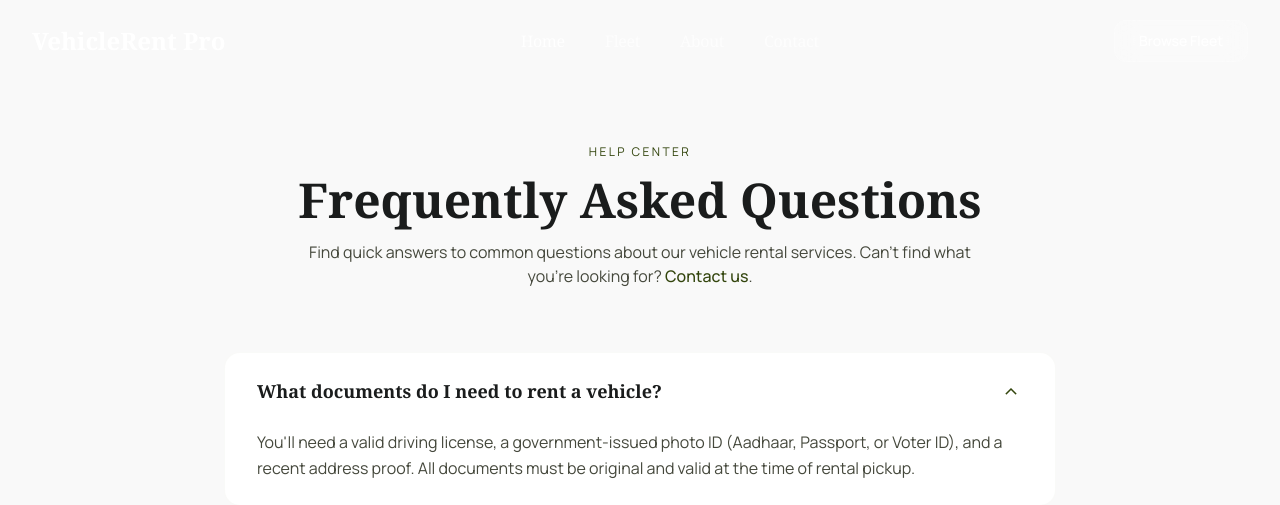
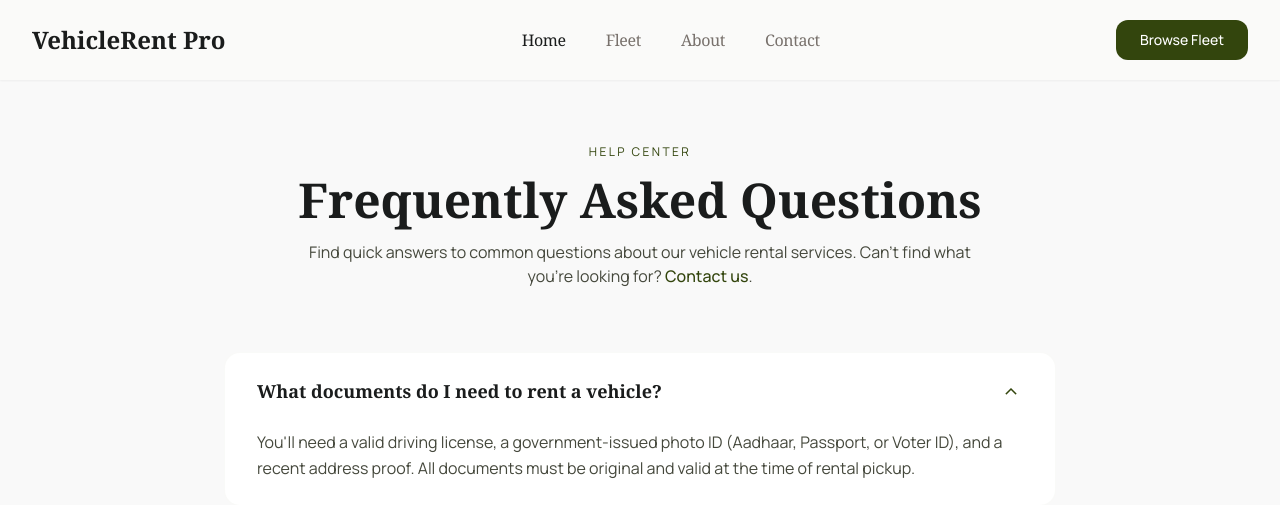
Before and after one commit to jobinsebastianralfiz/vehiclerent-pro, a Django app: page /faq/ in a window 1280 px wide. Shown: the top 505 px of the page. Run offline with Django 5.2, Linux system fonts and the light colour scheme; data comes from the database, SQL or seed files in the repository; some libraries are stand-ins or nearby versions.

Commit message:
Fix hero: smaller slider card, navbar stays solid above hero
- Slider card: w-[42%] -> w-[36%], p-4 -> p-3, smaller text/padding
- Remove -mt-24 so hero stays below navbar (no overlap)
- Revert navbar to solid bg-stone-50/90 (not transparent)
- Reduce hero min-height to 70vh/620px for better proportions

Co-Authored-By: Claude Opus 4.6 (1M context) <noreply@anthropic.com>

```diff
--- a/templates/public/includes/navbar.html
+++ b/templates/public/includes/navbar.html
@@ -1,27 +1,27 @@
 {% load vehicle_tags %}
-<nav x-data="{ scrolled: false }" x-on:scroll.window="scrolled = (window.scrollY > 50)" class="fixed top-0 w-full z-50 transition-all duration-300" x-bind:class="scrolled ? 'bg-stone-50/95 backdrop-blur-xl shadow-sm' : 'bg-transparent'" role="navigation" aria-label="Main navigation">
+<nav class="fixed top-0 w-full z-50 bg-stone-50/90 backdrop-blur-xl shadow-sm" role="navigation" aria-label="Main navigation">
     <div class="flex justify-between items-center px-4 sm:px-8 py-4 sm:py-5 max-w-screen-2xl mx-auto">
         <a href="{% url 'home' %}" class="flex items-center gap-2 sm:gap-3 min-w-0" aria-label="{{ BUSINESS_NAME }} - Home">
             {% if SITE_CONFIG.logo %}
             <img src="{{ SITE_CONFIG.logo.url }}" alt="{{ BUSINESS_NAME }}" class="h-10 sm:h-12 flex-shrink-0"/>
             {% endif %}
             {% if SITE_CONFIG.show_brand_name or not SITE_CONFIG.logo %}
-            <span class="text-lg sm:text-2xl font-serif font-bold truncate transition-colors duration-300" x-bind:class="scrolled ? 'text-on-surface' : 'text-white'">{{ BUSINESS_NAME }}</span>
+            <span class="text-lg sm:text-2xl font-serif font-bold text-on-surface truncate">{{ BUSINESS_NAME }}</span>
             {% endif %}
         </a>
 
         <!-- Desktop Nav -->
         <div class="hidden lg:flex items-center space-x-10" role="menubar">
-            <a class="font-serif transition-colors tracking-tight" x-bind:class="scrolled ? 'text-on-surface hover:text-primary' : 'text-white/90 hover:text-white'" href="{% url 'home' %}" role="menuitem">Home</a>
-            <a class="font-serif transition-colors tracking-tight" x-bind:class="scrolled ? 'text-stone-500 hover:text-primary' : 'text-white/70 hover:text-white'" href="{% url 'vehicle_list' %}" role="menuitem">Fleet</a>
-            <a class="font-serif transition-colors tracking-tight" x-bind:class="scrolled ? 'text-stone-500 hover:text-primary' : 'text-white/70 hover:text-white'" href="{% url 'about' %}" role="menuitem">About</a>
-            <a class="font-serif transition-colors tracking-tight" x-bind:class="scrolled ? 'text-stone-500 hover:text-primary' : 'text-white/70 hover:text-white'" href="{% url 'contact' %}" role="menuitem">Contact</a>
+            <a class="font-serif text-on-surface hover:text-primary transition-colors tracking-tight" href="{% url 'home' %}" role="menuitem">Home</a>
+            <a class="font-serif text-stone-500 hover:text-primary transition-colors tracking-tight" href="{% url 'vehicle_list' %}" role="menuitem">Fleet</a>
+            <a class="font-serif text-stone-500 hover:text-primary transition-colors tracking-tight" href="{% url 'about' %}" role="menuitem">About</a>
+            <a class="font-serif text-stone-500 hover:text-primary transition-colors tracking-tight" href="{% url 'contact' %}" role="menuitem">Contact</a>
         </div>
 
         <div class="flex items-center gap-3">
-            <a href="{% url 'vehicle_list' %}" class="px-6 py-2.5 rounded-full font-medium text-sm transition-all active:scale-95 hidden lg:inline-block" x-bind:class="scrolled ? 'bg-primary text-on-primary' : 'bg-white/15 text-white border border-white/25 backdrop-blur-md hover:bg-white/25'">Browse Fleet</a>
-            <button x-on:click="$dispatch('toggle-mobile-menu')" class="lg:hidden p-1" aria-label="Open menu" aria-expanded="false" aria-controls="mobile-menu">
-                <span class="material-symbols-outlined text-2xl transition-colors duration-300" x-bind:class="scrolled ? 'text-on-surface' : 'text-white'" aria-hidden="true">menu</span>
+            <a href="{% url 'vehicle_list' %}" class="bg-primary text-on-primary px-6 py-2.5 rounded-full font-medium text-sm transition-transform active:scale-95 hidden lg:inline-block">Browse Fleet</a>
+            <button x-data x-on:click="$dispatch('toggle-mobile-menu')" class="lg:hidden p-1" aria-label="Open menu" aria-expanded="false" aria-controls="mobile-menu">
+                <span class="material-symbols-outlined text-2xl" aria-hidden="true">menu</span>
             </button>
         </div>
     </div>
```
Also changed, not shown: templates/public/home.html (+12 -12 lines).
